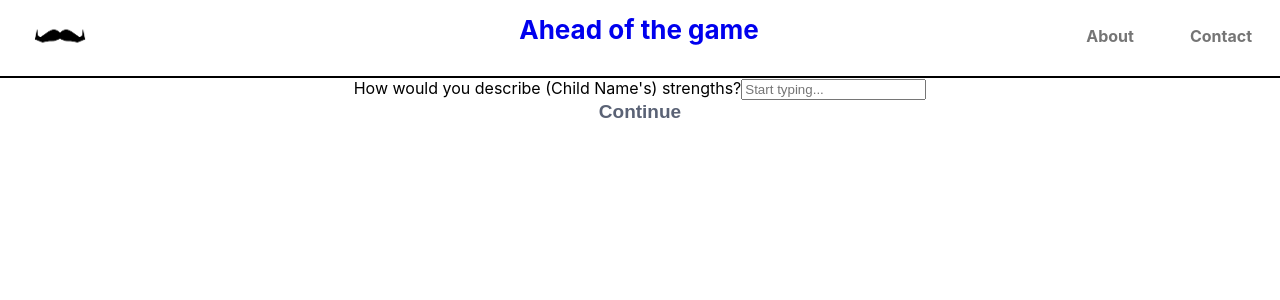
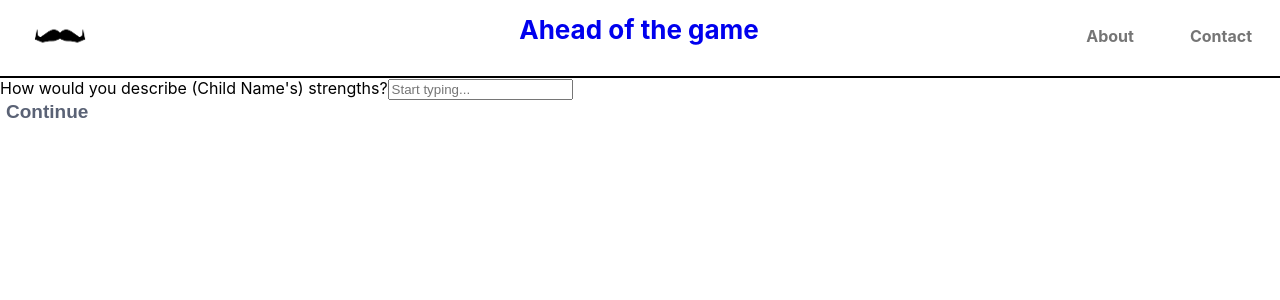
Before and after one commit to ayesha31/aheadofthegame, a React (Create React App) app: page /parent in a window 1280 px wide. Shown: the top 300 px of the page. Built offline with nearby package versions, Linux system fonts and the light colour scheme.

Commit message:
changes to parents.css

```diff
--- a/src/parent.css
+++ b/src/parent.css
@@ -15,9 +15,3 @@
   font-size: calc(10px + 2vmin);
   color: white;
 }
-
-.App-parent {
-  display: flex;
-  justify-content: center;
-  align-items: flex-end;
-}
```
